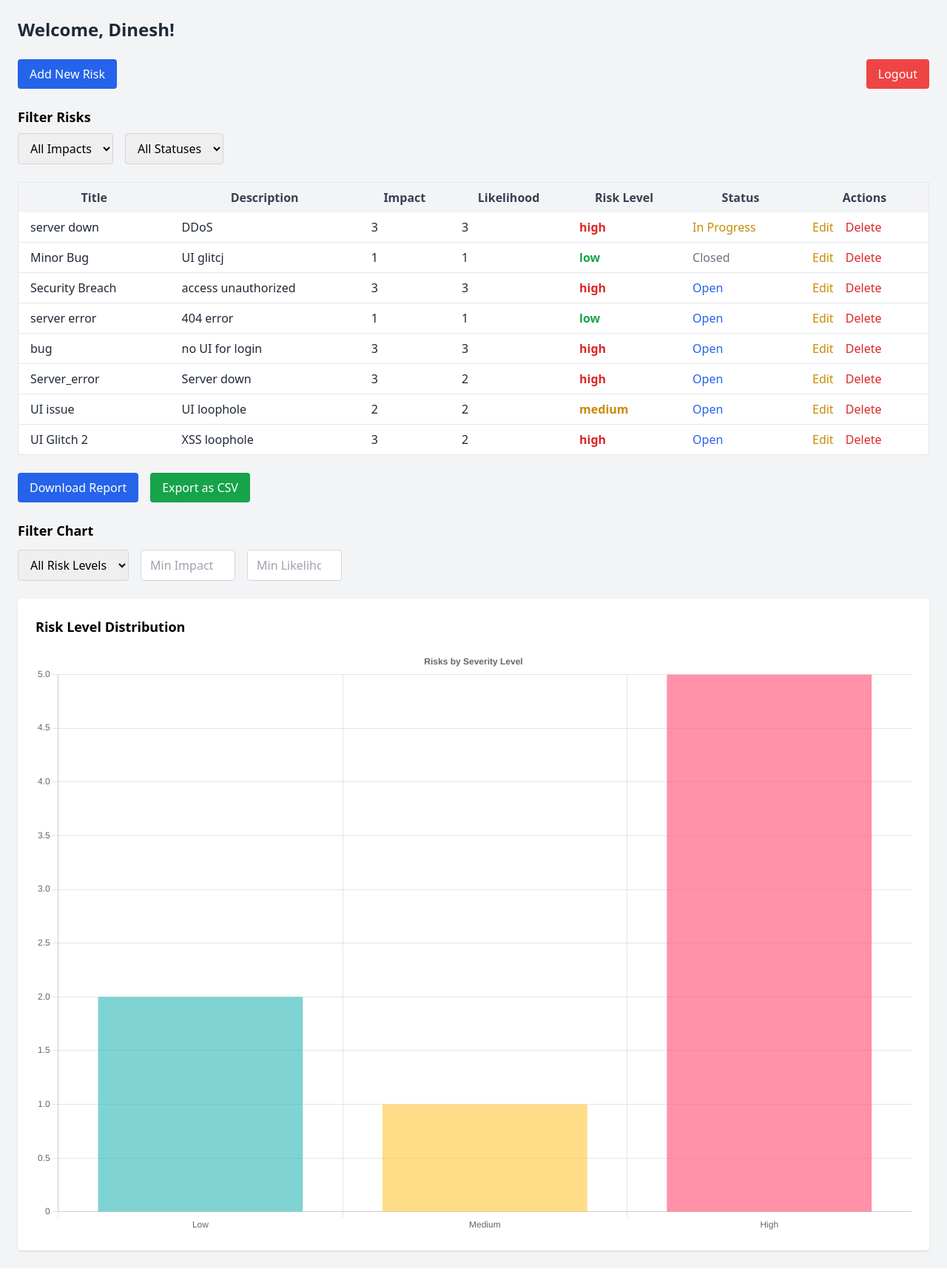
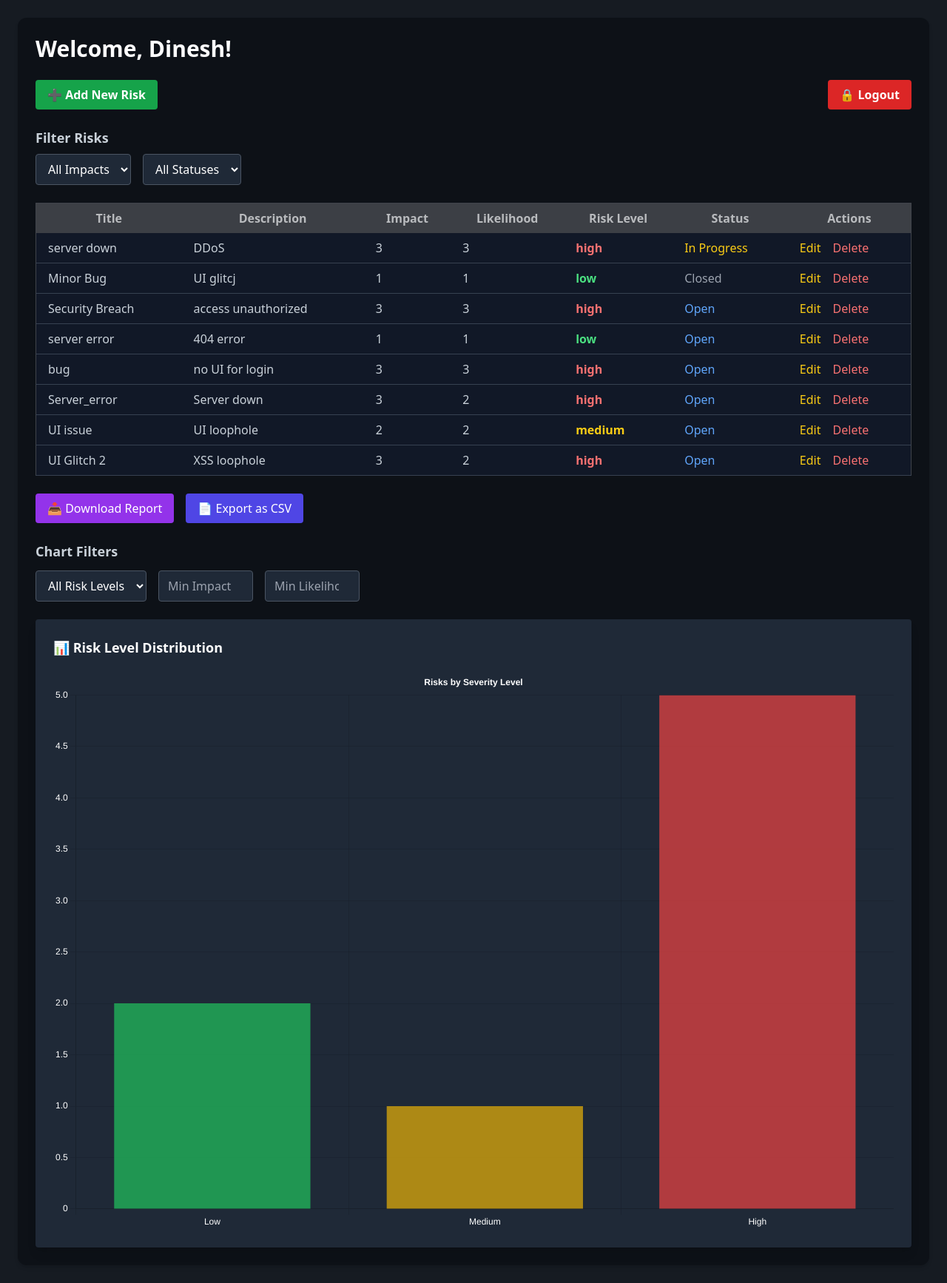
Before and after one commit to DineshBalaS/ISMS_Lite, a Flask app: page /dashboard in a window 1280 px wide. Shown: the whole page at 74% size. Before the commit the page ends 1694 px from the top, so only its background shows below. Run offline with Flask 3, Linux system fonts and the light colour scheme; a user stored in the database is signed in; some libraries are stand-ins or nearby versions.

Commit message:
Revamped the UI of both the dashboards

```diff
--- a/templates/dashboard.html
+++ b/templates/dashboard.html
@@ -1,5 +1,5 @@
 <!DOCTYPE html>
-<html lang="en">
+<html lang="en" class="dark">
   <head>
     <meta charset="UTF-8" />
     <meta name="viewport" content="width=device-width, initial-scale=1.0" />
@@ -7,24 +7,24 @@
     <script src="https://cdn.tailwindcss.com"></script>
     <script src="https://cdn.jsdelivr.net/npm/chart.js"></script>
   </head>
-  <body class="bg-gray-100 min-h-screen p-6">
-    <div class="max-w-7xl mx-auto">
-      <h2 class="text-2xl font-bold text-gray-800 mb-6">
+  <body class="bg-[#161B22] text-[#C9D1D9] min-h-screen p-6">
+    <div class="max-w-7xl mx-auto bg-[#0D1117] shadow-md rounded-xl p-6">
+      <h2 class="text-3xl font-bold text-white mb-6">
         Welcome, {{ current_user.username }}!
       </h2>
 
       <div class="flex justify-between items-center mb-6">
         <a
           href="{{ url_for('add_risk') }}"
-          class="bg-blue-600 hover:bg-blue-700 text-white px-4 py-2 rounded"
+          class="bg-green-600 hover:bg-green-500 text-white px-4 py-2 rounded font-semibold transition"
         >
-          Add New Risk
+          ➕ Add New Risk
         </a>
         <a
           href="{{ url_for('logout') }}"
-          class="bg-red-500 hover:bg-red-600 text-white px-4 py-2 rounded"
+          class="bg-red-600 hover:bg-red-500 text-white px-4 py-2 rounded font-semibold transition"
         >
-          Logout
+          🔒 Logout
         </a>
       </div>
 
@@ -33,7 +33,7 @@
         <div class="flex flex-wrap gap-4">
           <select
             id="impactFilter"
-            class="border border-gray-300 rounded px-3 py-2"
+            class="bg-gray-800 text-white border border-gray-600 rounded px-3 py-2"
           >
             <option value="">All Impacts</option>
             <option value="1">Low</option>
@@ -43,7 +43,7 @@
 
           <select
             id="statusFilter"
-            class="border border-gray-300 rounded px-3 py-2"
+            class="bg-gray-800 text-white border border-gray-600 rounded px-3 py-2"
           >
             <option value="">All Statuses</option>
             <option value="Open">Open</option>
@@ -55,8 +55,8 @@
       </div>
 
       <div class="overflow-x-auto max-h-[500px] overflow-y-scroll mb-6">
-        <table id="riskTable" class="min-w-full bg-white border rounded-lg">
-          <thead class="bg-gray-100 text-gray-700">
+        <table class="min-w-full bg-[#23272A] border border-[#40444B]">
+          <thead class="bg-[#3C3F45] text-[#B9BBBE]">
             <tr>
               <th class="px-4 py-2 cursor-pointer" onclick="sortTable(0)">
                 Title
@@ -77,29 +77,28 @@
               <th class="px-4 py-2">Actions</th>
             </tr>
           </thead>
-          <tbody class="text-gray-800">
+          <tbody>
             {% for risk in risks %}
-            <tr class="border-b hover:bg-gray-50">
+            <tr class="bg-gray-900 border-b border-gray-700 hover:bg-gray-800">
               <td class="px-4 py-2">{{ risk.title }}</td>
               <td class="px-4 py-2">{{ risk.description }}</td>
               <td class="px-4 py-2">{{ risk.impact }}</td>
               <td class="px-4 py-2">{{ risk.likelihood }}</td>
               <td
-                class="px-4 py-2 font-semibold {{ 'text-green-600' if risk.risk_level == 'low' else 'text-yellow-600' if risk.risk_level == 'medium' else 'text-red-600' }}"
+                class="px-4 py-2 font-semibold {% if risk.risk_level == 'low' %} text-green-400 {% elif risk.risk_level == 'medium' %} text-yellow-400 {% elif risk.risk_level == 'high' %} text-red-400 {% endif %}"
                 data-impact="{{ risk.risk_level | lower }}"
               >
                 {{ risk.risk_level }}
               </td>
-
               <td
-                class="px-4 py-2 {{ 'text-blue-600' if risk.status == 'Open' else 'text-yellow-600' if risk.status == 'In Progress' else 'text-green-600' if risk.status == 'Mitigated' else 'text-gray-500' }}"
+                class="px-4 py-2 {% if risk.status == 'Open' %} text-blue-400 {% elif risk.status == 'In Progress' %} text-yellow-400 {% elif risk.status == 'Mitigated' %} text-green-400 {% else %} text-gray-400 {% endif %}"
               >
                 {{ risk.status }}
               </td>
               <td class="px-4 py-2">
                 <a
                   href="{{ url_for('edit_risk', risk_id=risk.id) }}"
-                  class="text-yellow-600 hover:underline mr-3"
+                  class="text-yellow-400 hover:underline mr-3"
                   >Edit</a
                 >
                 <form
@@ -109,8 +108,8 @@
                 >
                   <button
                     type="submit"
-                    class="text-red-600 hover:underline"
                     onclick="return confirm('Are you sure?')"
+                    class="text-red-400 hover:underline"
                   >
                     Delete
                   </button>
@@ -125,36 +124,35 @@
       <div class="flex gap-4 mb-6">
         <button
           id="downloadReport"
-          class="bg-blue-600 hover:bg-blue-700 text-white px-4 py-2 rounded"
+          class="bg-purple-600 hover:bg-purple-500 text-white px-4 py-2 rounded"
         >
-          Download Report
+          📥 Download Report
         </button>
         <button
           id="exportCsv"
-          class="bg-green-600 hover:bg-green-700 text-white px-4 py-2 rounded"
+          class="bg-indigo-600 hover:bg-indigo-500 text-white px-4 py-2 rounded"
         >
-          Export as CSV
+          📄 Export as CSV
         </button>
       </div>
 
       <div class="mb-6">
-        <h5 class="text-lg font-semibold mb-3">Filter Chart</h5>
+        <h5 class="text-lg font-semibold mb-3">Chart Filters</h5>
         <div class="flex flex-wrap gap-4 items-center">
           <select
             id="chartRiskLevelFilter"
-            class="border border-gray-300 rounded px-3 py-2"
+            class="bg-gray-800 text-white border border-gray-600 rounded px-3 py-2"
           >
             <option value="">All Risk Levels</option>
             <option value="low">Low</option>
             <option value="medium">Medium</option>
             <option value="high">High</option>
           </select>
-
           <input
             id="chartImpactMin"
             type="number"
             placeholder="Min Impact"
-            class="border border-gray-300 rounded px-3 py-2 w-32"
+            class="bg-gray-800 text-white border border-gray-600 rounded px-3 py-2 w-32"
             min="1"
             max="3"
           />
@@ -162,15 +160,17 @@
             id="chartLikelihoodMin"
             type="number"
             placeholder="Min Likelihood"
-            class="border border-gray-300 rounded px-3 py-2 w-32"
+            class="bg-gray-800 text-white border border-gray-600 rounded px-3 py-2 w-32"
             min="1"
             max="3"
           />
         </div>
       </div>
 
-      <div class="bg-white p-6 rounded shadow">
-        <h4 class="text-lg font-semibold mb-4">Risk Level Distribution</h4>
+      <div class="bg-gray-800 p-6 rounded shadow-lg">
+        <h4 class="text-lg font-semibold text-white mb-4">
+          📊 Risk Level Distribution
+        </h4>
         <canvas id="riskChart" height="200"></canvas>
       </div>
     </div>
@@ -189,9 +189,9 @@
               {{ risk_levels['high'] }}
             ],
             backgroundColor: [
-              'rgba(75, 192, 192, 0.7)',
-              'rgba(255, 206, 86, 0.7)',
-              'rgba(255, 99, 132, 0.7)'
+              'rgba(34, 197, 94, 0.7)',   // green
+              'rgba(234, 179, 8, 0.7)',   // yellow
+              'rgba(239, 68, 68, 0.7)'    // red
             ]
           }]
         },
@@ -199,12 +199,15 @@
           responsive: true,
           plugins: {
             legend: { display: false },
-            title: { display: true, text: 'Risks by Severity Level' }
+            title: { display: true, text: 'Risks by Severity Level', color: 'white' }
+          },
+          scales: {
+            x: { ticks: { color: 'white' } },
+            y: { ticks: { color: 'white' } }
           }
         }
       });
     </script>
-
     <script src="{{ url_for('static', filename='js/dashboard.js') }}"></script>
   </body>
 </html>
```
Also changed, not shown: static/js/admin_dashboard.js (+291 -114 lines), templates/admin_dashboard.html (+126 -6 lines), instance/database.db.
